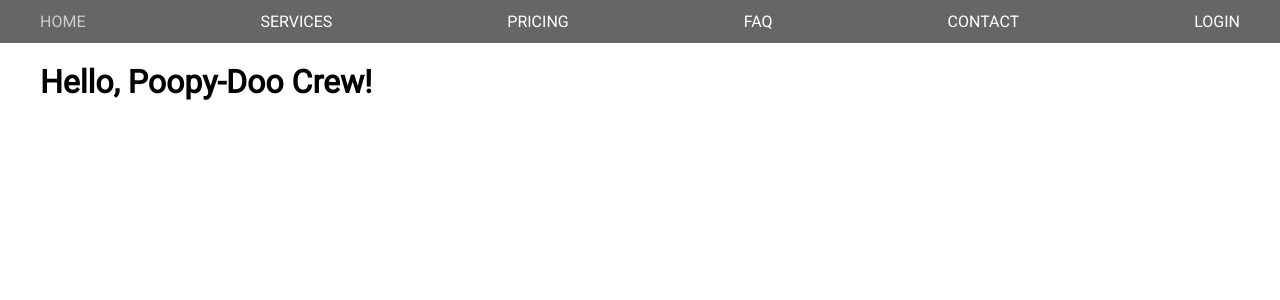
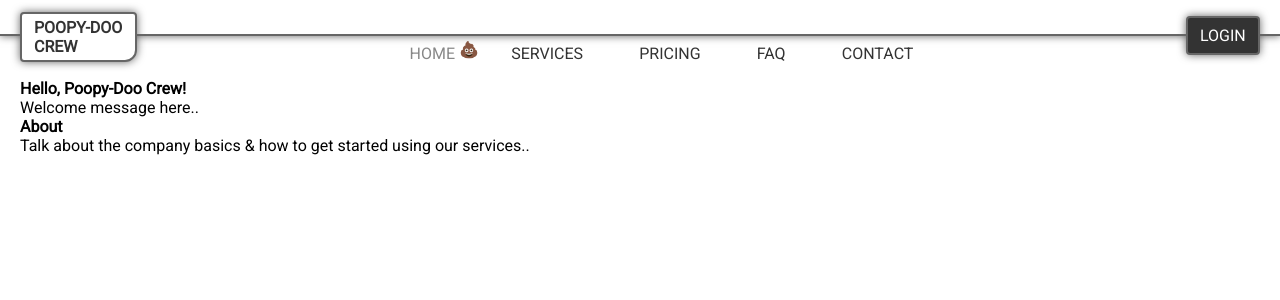
Before and after one commit to Brent-W-Anderson/PoopyDooCrew-CLIENT, a React (Vite) app: page / in a window 1280 px wide. Shown: the top 300 px of the page. Built offline with nearby package versions, Linux system fonts and the light colour scheme.

Commit message:
add navbar styles with some small cleanup

```diff
--- a/src/components/Navbar/Navbar.module.scss
+++ b/src/components/Navbar/Navbar.module.scss
@@ -1,36 +1,122 @@
 @use '../../config/variables.scss';
 
+.nav,
 .bar {
     display: flex;
     justify-content: center;
-    min-width: calc(100% + calc(var(--padding-40) * 2));
-    padding: var(--padding-12) var(--padding-36); // 40px - (8px / 2) = 36px
-    background: #666;
+    width: 100%;
+    padding: 0 var(--padding-20);
+    z-index: 100;
 
     ul {
         display: flex;
         user-select: none;
+        align-items: center;
         justify-content: space-between;
-        width: min(100%, var(--screen-xl) + 8px); // adjust with bar padding ^^
+        width: min(100%, var(--screen-xl));
 
         li {
             list-style: none;
+        }
+    }
+
+    h2 {
+        font-weight: normal;
+    }
+}
+
+.bar {
+    background: #fff;
+    border-bottom: 2px solid #666;
+    box-shadow: 0 0 8px #666;
+    height: 36px;
+}
+
+.nav {
+    padding-top: var(--padding-4);
 
     a {
         text-decoration: none;
-                padding: var(--padding-4) var(--padding-4);
-                color: #fff;
+        color: #333;
 
         &.selected {
             cursor: default;
             pointer-events: none;
         }
+    }
 
-                &.selected,
+    .logo {
+        width: 117px;
+        padding: 0;
+
+        div {
+            position: absolute;
+            top: 12px;
+            width: 117px;
+            border: 2px solid #666;
+            border-radius: 4px 4px 12px 4px;
+            padding: var(--padding-4) var(--padding-12);
+            box-shadow: 0 0 8px #666;
+            background: #fff;
+        }
+    }
+
+    .links {
+        display: flex;
+        justify-content: space-around;
+        width: min(
+            /* 74px = login tab & 117px = logo */
+                calc(100vw - (var(--padding-40) * 2) - 74px - 117px),
+            560px
+        );
+
+        h2 {
+            padding: var(--padding-4) var(--padding-12);
+        }
+
+        a {
+            &:hover {
+                color: #888;
+            }
+
             &:active {
-                    filter: brightness(80%);
+                color: #bbb;
+            }
+
+            &.selected {
+                color: #888;
+            }
+
+            &.selected h2 {
+                position: relative;
+
+                &::after {
+                    position: absolute;
+                    content: '💩';
+                    right: -12px;
+                    top: 0;
                 }
             }
         }
     }
+
+    .login {
+        width: 74px;
+        margin-top: -36px;
+        border: 2px solid #666;
+        background: #333;
+        color: #fff;
+        box-shadow: 0 0 8px #666;
+        padding: var(--padding-8) var(--padding-12);
+        border-radius: 4px;
+        transition: 0.1s;
+
+        &:hover {
+            transform: scale(1.02);
         }
+
+        &:active {
+            transform: scale(0.98);
+        }
+    }
+}
--- a/src/components/Navbar/Navbar.module.scss.d.ts
+++ b/src/components/Navbar/Navbar.module.scss.d.ts
@@ -1,2 +1,6 @@
 export declare const bar: string
+export declare const links: string
+export declare const login: string
+export declare const logo: string
+export declare const nav: string
 export declare const selected: string
--- a/src/components/Navbar/Navbar.tsx
+++ b/src/components/Navbar/Navbar.tsx
@@ -1,26 +1,63 @@
 import { Link, useLocation } from 'react-router-dom'
 import ROUTES from '../../config/routes'
-import styles from './Navbar.module.scss'
+import style from './Navbar.module.scss'
 
 const Navbar = () => {
     const location = useLocation()
 
+    if ( location.pathname === ROUTES.LOGIN ) {
+        return null
+    }
+
     return (
-        <div className={styles.bar}>
+        <>
+            <div className={style.bar}>
+                {/* TODO: add contact info here.. */}
+            </div>
+
+            <div className={style.nav}>
                 <ul>
-                {Object.entries( ROUTES ).map( ( [key, path] ) => (
+                    <Link
+                        to={ROUTES.HOME}
+                        className={`${location.pathname === ROUTES.LOGIN
+                            ? style.selected : ''}
+                            ${style.logo}`}
+                    >
+                        <div>
+                            <h1>
+                                POOPY-DOO <br />
+                                CREW
+                            </h1>
+                        </div>
+                    </Link>
+
+                    <div className={style.links}>
+                        {Object.entries( ROUTES )
+                            .filter( ( [key] ) => key !== 'LOGIN' )
+                            .map( ( [key, path] ) => (
                                 <li key={key}>
                                     <Link
                                         to={path}
                                         className={location.pathname === path
-                                ? styles.selected : ''}
+                                            ? style.selected : ''}
                                     >
-                            {key.replace( '_', ' ' )}
+                                        <h2>{key.replace( '_', ' ' )}</h2>
                                     </Link>
                                 </li>
                             ) )}
+                    </div>
+
+                    <Link
+                        to={ROUTES.LOGIN}
+                        className={`${location.pathname === ROUTES.LOGIN
+                            ? style.selected : ''}
+                            ${style.login}`}
+                    >
+                        <h2> LOGIN </h2>
+                    </Link>
                 </ul>
             </div>
+        </>
     )
 }
 
--- a/src/index.css
+++ b/src/index.css
@@ -3,6 +3,7 @@
 * {
     font-family: 'Roboto', sans-serif;
     box-sizing: border-box;
+    font-size: 16px;
     margin: 0;
     padding: 0;
 }
@@ -12,10 +13,9 @@
     align-items: center;
     flex-direction: column;
     height: 100vh;
-    padding: 0 var(--padding-40) var(--padding-40) var(--padding-40);
 
     .pages {
-        width: min(100%, var(--screen-xl));
-        padding: var(--padding-20) 0;
+        width: min(100%, calc(var(--screen-xl) + var(--padding-40)));
+        padding: var(--padding-12) var(--padding-20) var(--padding-20);
     }
 }
--- a/src/index.tsx
+++ b/src/index.tsx
@@ -1,7 +1,7 @@
 import React from 'react'
 import ReactDOM from 'react-dom/client'
+import Navbar from './components/Navbar/Navbar'
 import Pages from './pages/Pages'
-import Navbar from './components/Navbar/Navbar'
 import { BrowserRouter as Router } from 'react-router-dom'
 
 import './index.css'
--- a/src/pages/Home/Home.tsx
+++ b/src/pages/Home/Home.tsx
@@ -1,7 +1,11 @@
 const Home = () => {
     return (
         <>
-            <h1>Hello, Poopy-Doo Crew!</h1>
+            <h2> Hello, Poopy-Doo Crew! </h2>
+            <p> Welcome message here.. </p>
+
+            <h3> About </h3>
+            <p>{'Talk about the company basics & how to get started using our services..'}</p>
         </>
     )
 }
--- a/src/pages/Login/Login.tsx
+++ b/src/pages/Login/Login.tsx
@@ -1,8 +1,8 @@
 const Login = () => {
     return (
-        <div>
+        <>
             <h1>Login & Signup Page here..</h1>
-        </div>
+        </>
     )
 }
 
```
Also changed, not shown: eslint.config.mjs (+8 -3 lines). Lines whose indentation alone changed are shown as unchanged.
